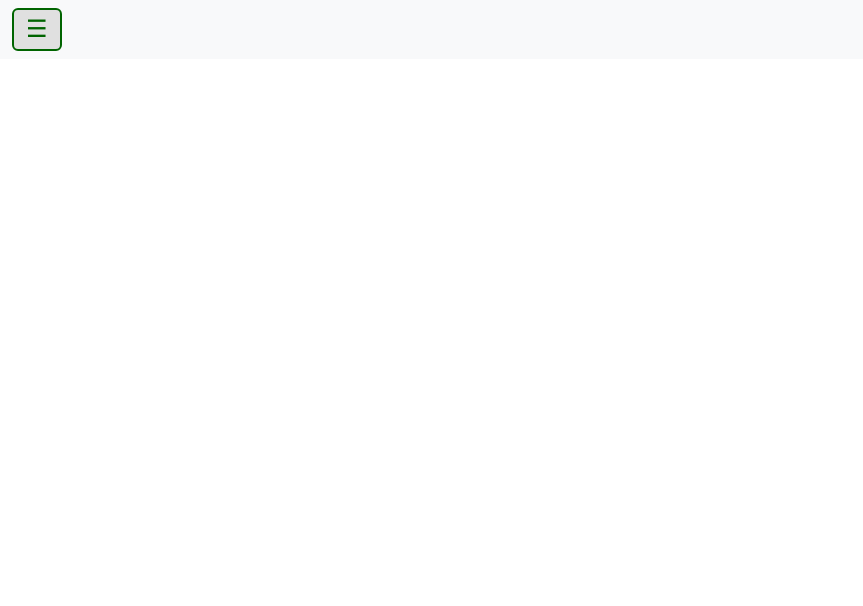
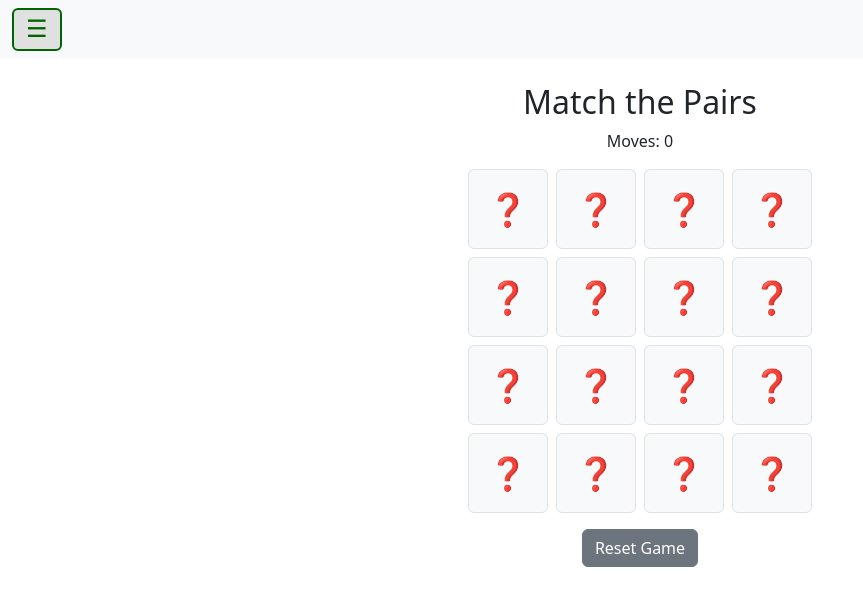
Before and after one commit to jun-xiao-mainlinestem/My_Landing_page, a React (Create React App) app in the folder landing-page/: page /match-pairs in a window 1280 px wide. Shown: the top 606 px of the page, without its empty margins (0-863 px from the left). Built offline with nearby package versions, Linux system fonts and the light colour scheme.

Commit message:
Add Match Pairs game and update navigation

```diff
--- a/landing-page/src/App.js
+++ b/landing-page/src/App.js
@@ -4,6 +4,7 @@ import 'bootstrap/dist/css/bootstrap.min.css';
 import Navbar from './Navbar';
 import Hero from './Hero';
 import SnakeGame from './SnakeGame';
+import MatchPairs from './MatchPairs';
 import { BrowserRouter as Router, Routes, Route } from 'react-router-dom';
 
 function App() {
@@ -13,6 +14,7 @@ function App() {
       <Routes>
         <Route path="/" element={<Hero />} />
         <Route path="/snake" element={<SnakeGame />} />
+        <Route path="/match-pairs" element={<MatchPairs />} />
       </Routes>
     </Router>
   );
--- a/landing-page/src/Hero.js
+++ b/landing-page/src/Hero.js
@@ -5,7 +5,7 @@ function Hero() {
   return (
     <div className="container text-center" style={{ marginTop: '100px' }}>
       <h1 className="display-4" style={{ fontFamily: 'Times New Roman, Times, serif', color: 'deeppink' }}>Welcome to My Landing Page</h1>
-      <p className="lead">This is a simple hero unit, a simple jumbotron-style component for calling extra attention to featured content or information.</p>
+      <p className="lead">This is a fun little project that is totally 100% made by me, and not by ai.</p>
       <Link className="btn btn-primary btn-lg" to="/snake" role="button">Get Started</Link>
     </div>
   );
--- /dev/null
+++ b/landing-page/src/MatchPairs.js
@@ -0,0 +1,124 @@
+import React, { useState, useEffect } from 'react';
+
+const CARD_PAIRS = [
+  { id: 1, emoji: '🐶', matched: false, flipped: false },
+  { id: 2, emoji: '🐱', matched: false, flipped: false },
+  { id: 3, emoji: '🐭', matched: false, flipped: false },
+  { id: 4, emoji: '🐹', matched: false, flipped: false },
+  { id: 5, emoji: '🐰', matched: false, flipped: false },
+  { id: 6, emoji: '🦊', matched: false, flipped: false },
+  { id: 7, emoji: '🐻', matched: false, flipped: false },
+  { id: 8, emoji: '🐼', matched: false, flipped: false },
+];
+
+function MatchPairs() {
+  const [cards, setCards] = useState([]);
+  const [flippedCards, setFlippedCards] = useState([]);
+  const [moves, setMoves] = useState(0);
+  const [gameWon, setGameWon] = useState(false);
+
+  // Initialize game
+  useEffect(() => {
+    const shuffledCards = [...CARD_PAIRS, ...CARD_PAIRS]
+      .sort(() => Math.random() - 0.5)
+      .map((card, index) => ({ ...card, uniqueId: index }));
+    setCards(shuffledCards);
+  }, []);
+
+  const handleCardClick = (card) => {
+    if (card.flipped || card.matched || flippedCards.length >= 2) return;
+
+    const newCards = cards.map(c =>
+      c.uniqueId === card.uniqueId ? { ...c, flipped: true } : c
+    );
+    setCards(newCards);
+
+    const newFlippedCards = [...flippedCards, card];
+    setFlippedCards(newFlippedCards);
+
+    if (newFlippedCards.length === 2) {
+      setMoves(moves + 1);
+
+      if (newFlippedCards[0].emoji === newFlippedCards[1].emoji) {
+        // Match found
+        setTimeout(() => {
+          setCards(prevCards =>
+            prevCards.map(c =>
+              c.emoji === newFlippedCards[0].emoji
+                ? { ...c, matched: true, flipped: true }
+                : c
+            )
+          );
+          setFlippedCards([]);
+
+          // Check if game is won
+          const matchedCards = newCards.filter(c => c.emoji === newFlippedCards[0].emoji).length + 2;
+          if (matchedCards === cards.length) {
+            setGameWon(true);
+          }
+        }, 500);
+      } else {
+        // No match
+        setTimeout(() => {
+          setCards(prevCards =>
+            prevCards.map(c =>
+              newFlippedCards.some(fc => fc.uniqueId === c.uniqueId)
+                ? { ...c, flipped: false }
+                : c
+            )
+          );
+          setFlippedCards([]);
+        }, 1000);
+      }
+    }
+  };
+
+  const resetGame = () => {
+    const shuffledCards = [...CARD_PAIRS, ...CARD_PAIRS]
+      .sort(() => Math.random() - 0.5)
+      .map((card, index) => ({ ...card, uniqueId: index }));
+    setCards(shuffledCards);
+    setFlippedCards([]);
+    setMoves(0);
+    setGameWon(false);
+  };
+
+  return (
+    <div className="d-flex flex-column align-items-center mt-4">
+      <h2>Match the Pairs</h2>
+      <p>Moves: {moves}</p>
+      <div className="d-grid gap-2" style={{ gridTemplateColumns: 'repeat(4, 1fr)', maxWidth: '400px' }}>
+        {cards.map((card) => (
+          <button
+            key={card.uniqueId}
+            className="btn btn-outline-primary"
+            style={{
+              width: '80px',
+              height: '80px',
+              fontSize: '2rem',
+              backgroundColor: card.flipped || card.matched ? '#e3f2fd' : '#f8f9fa',
+              border: card.matched ? '2px solid #28a745' : '1px solid #dee2e6',
+            }}
+            onClick={() => handleCardClick(card)}
+            disabled={card.flipped || card.matched}
+          >
+            {card.flipped || card.matched ? card.emoji : '❓'}
+          </button>
+        ))}
+      </div>
+      {gameWon && (
+        <div className="mt-3">
+          <h4>Congratulations! You won!</h4>
+          <button className="btn btn-success" onClick={resetGame}>
+            Play Again
+          </button>
+        </div>
+      )}
+      <button className="btn btn-secondary mt-3" onClick={resetGame}>
+        Reset Game
+      </button>
+    </div>
+  );
+}
+
+export default MatchPairs;
--- a/landing-page/src/Navbar.js
+++ b/landing-page/src/Navbar.js
@@ -53,6 +53,7 @@ function Navbar() {
         <ul className="list-unstyled ps-3">
           <li><Link to="/" style={{ color: 'white', textDecoration: 'none' }} onClick={() => setSidebarOpen(false)}>Home</Link></li>
           <li><Link to="/snake" style={{ color: 'white', textDecoration: 'none' }} onClick={() => setSidebarOpen(false)}>Snake Game</Link></li>
+          <li><Link to="/match-pairs" style={{ color: 'white', textDecoration: 'none' }} onClick={() => setSidebarOpen(false)}>Match Pairs</Link></li>
           <li><button className="btn btn-link p-0" style={{ color: 'white', textDecoration: 'none' }}>About</button></li>
           <li><button className="btn btn-link p-0" style={{ color: 'white', textDecoration: 'none' }}>Contact</button></li>
         </ul>
```
